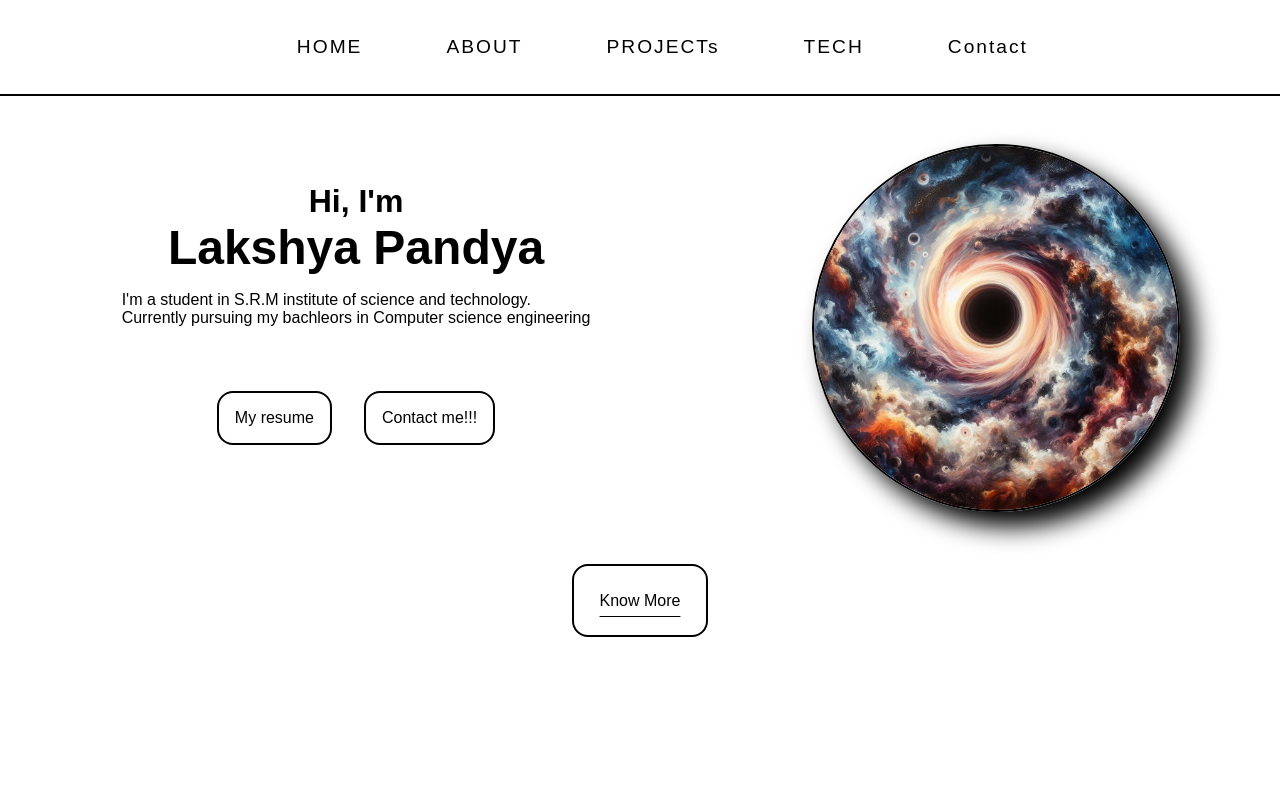
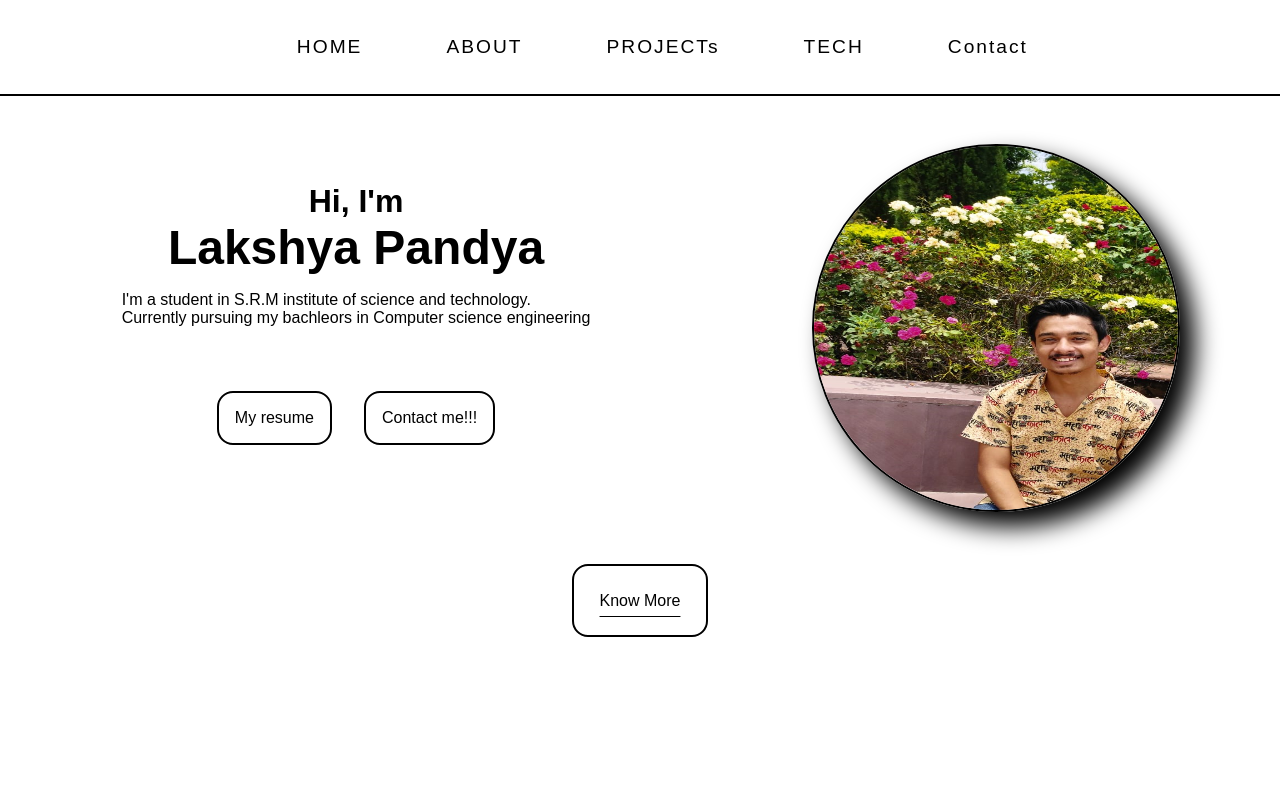
Before and after one commit to Lakshya9545/portfolio-webpage, a plain HTML site: page index.html in a window 1280 px wide. Shown: the top 794 px of the page. Drawn offline with nearby package versions, Linux system fonts and the light colour scheme; files that its build step writes are made by us from their sources; a web font is replaced by a local one.

Commit message:
change in image

```diff
--- a/index.html
+++ b/index.html
@@ -51,7 +51,7 @@
 
     </div>
     <div>
-        <img src="galaxy_images.jpg" alt="" class="image">
+        <img src="WhatsApp Image 2023-11-19 at 10.45.00 PM.jpeg" alt="" class="image">
     </div>
 
 
```
Also changed, not shown: WhatsApp Image 2023-11-19 at 10.45.00 PM.jpeg (added).
